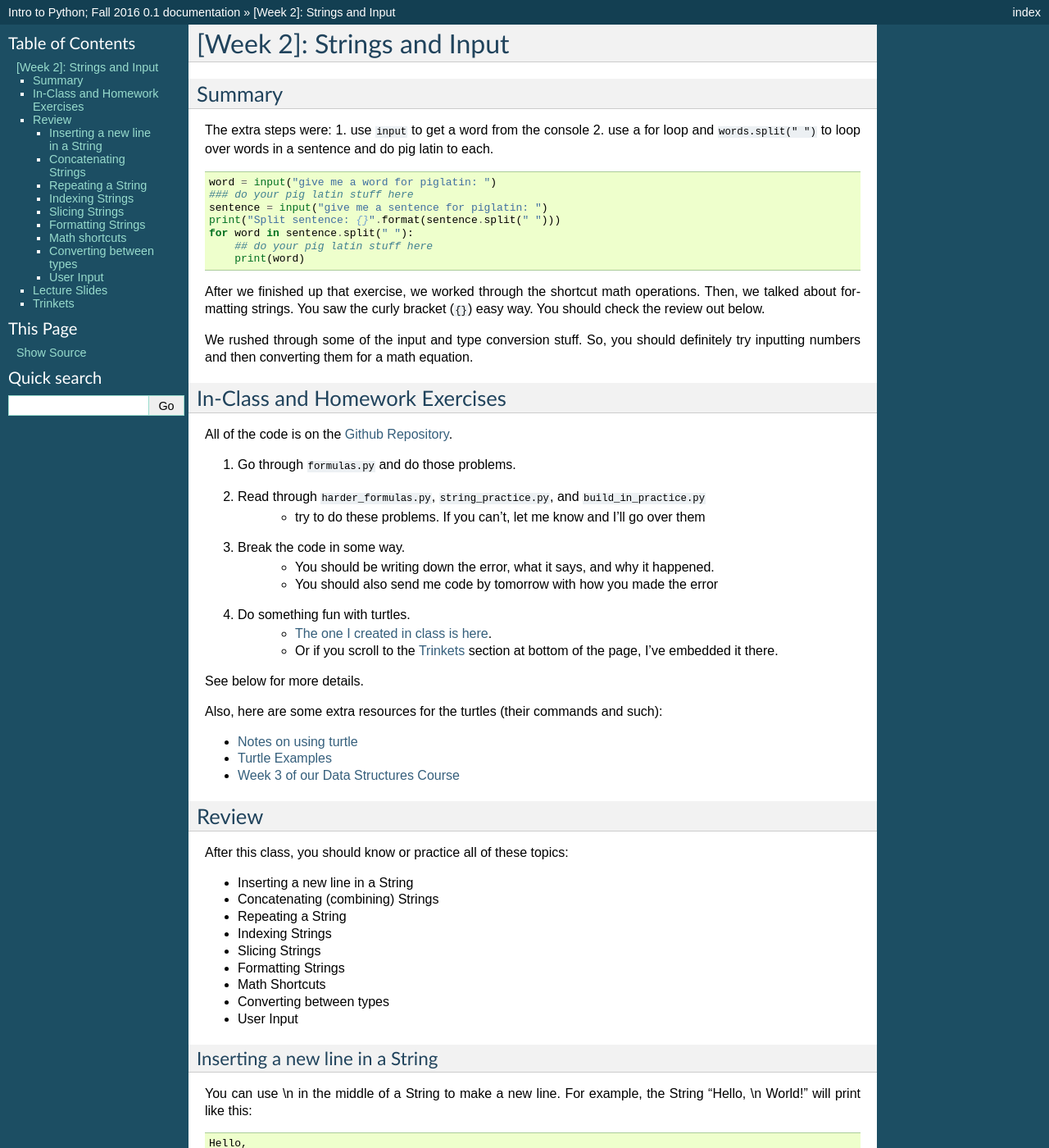
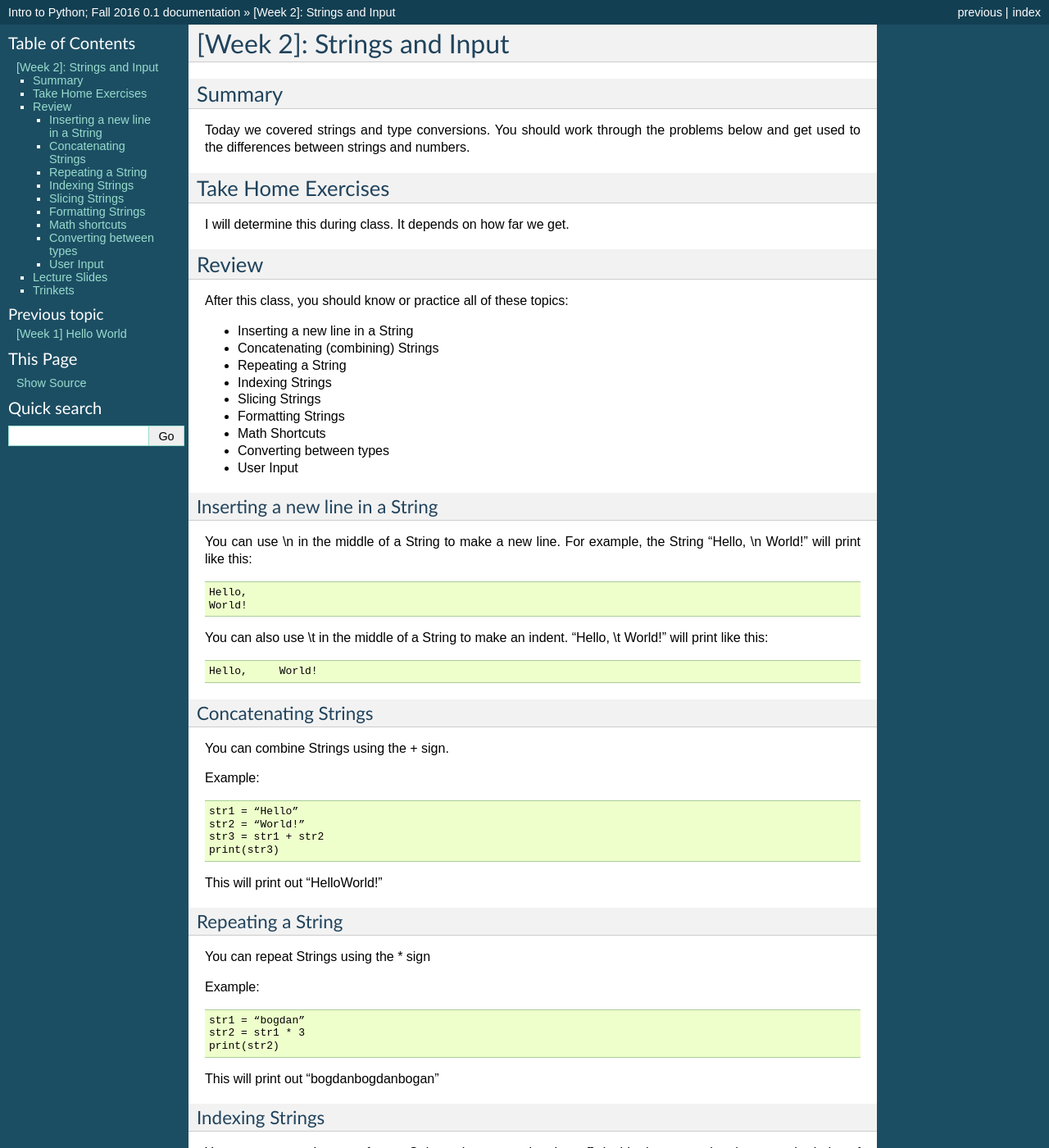
Before and after one commit to Heroes-Academy/IntroPython_Winter2017, a Sphinx documentation site: the page built from docs/source/week2.rst, in a window 1280 px wide and 1400 px high. Shown: the whole window at 82% size. Built offline with Sphinx 7.4.7, drawn with Linux system fonts in a browser that asks for light colours.

Commit message:
syncing week 2

```diff
--- a/docs/source/index.rst
+++ b/docs/source/index.rst
@@ -50,7 +50,7 @@ __ HeroesSite_
    :caption: Course Contents
 
    week1
-
+   week2
 ..
    week2
    week3
--- a/docs/source/week2.rst
+++ b/docs/source/week2.rst
@@ -5,51 +5,13 @@
 Summary
 -------
 
+Today we covered strings and type conversions.  You should work through the problems below
+and get used to the differences between strings and numbers.
 
-The extra steps were:
-1. use ``input`` to get a word from the console
-2. use a for loop and ``words.split(" ")`` to loop over words in a sentence and do pig latin to each.
-::
-    word = input("give me a word for piglatin: ")
-    ### do your pig latin stuff here
-    sentence = input("give me a sentence for piglatin: ")
-    print("Split sentence: {}".format(sentence.split(" ")))
-    for word in sentence.split(" "):
-        ## do your pig latin stuff here
-        print(word)
+Take Home Exercises
+-------------------
 
-After we finished up that exercise, we worked through the shortcut math operations.
-Then, we talked about formatting strings.  You saw the curly bracket (``{}``) easy way.
-You should check the review out below.
-
-We rushed through some of the input and type conversion stuff. So, you should definitely try inputting numbers and then converting them for a math equation.
-
-
-In-Class and Homework Exercises
--------------------------------
-
-
-All of the code is on the `Github Repository  <https://github.com/Heroes-Academy/Intro-to-Python-Summer-2016>`_.
-
-1. Go through ``formulas.py`` and do those problems.
-2. Read through ``harder_formulas.py``, ``string_practice.py``, and ``build_in_practice.py``
-    - try to do these problems. If you can't, let me know and I'll go over them
-3. Break the code in some way.
-    - You should be writing down the error, what it says, and why it happened.
-    - You should also send me code by tomorrow with how you made the error
-4. Do something fun with turtles.
-    - `The one I created in class is here <https://trinket.io/python/c9c47d373c>`_.
-    - Or if you scroll to the Trinkets_ section at bottom of the page, I've embedded it there.
-
-See below for more details.
-
-Also, here are some extra resources for the turtles (their commands and such):
-
-- `Notes on using turtle <http://www.eg.bucknell.edu/~hyde/Python3/TurtleDirections.html>`_
-- `Turtle Examples <https://michael0x2a.com/blog/turtle-examples>`_
-- `Week 3 of our Data Structures Course <http://ds.cs.njgifted.org/en/latest/week3.html>`_
-
-
+I will determine this during class. It depends on how far we get.
 
 Review
 ------
```
